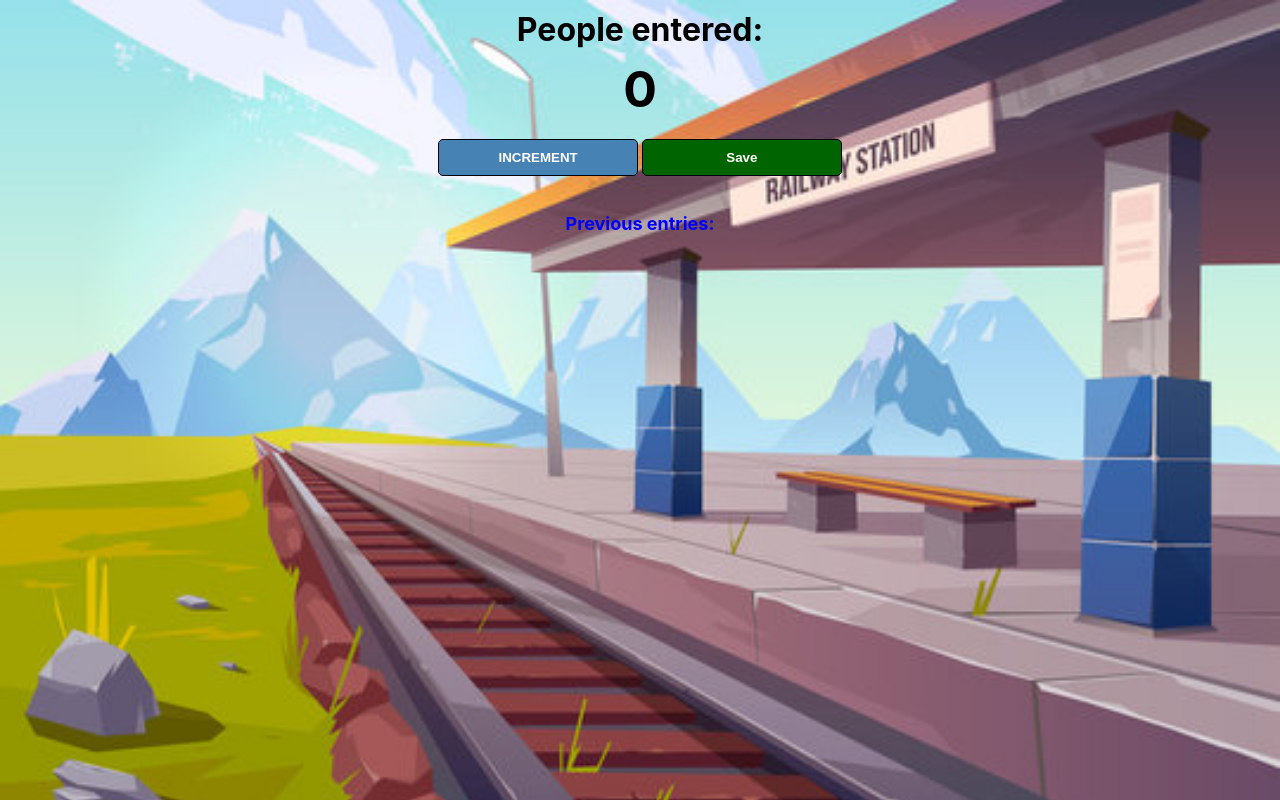
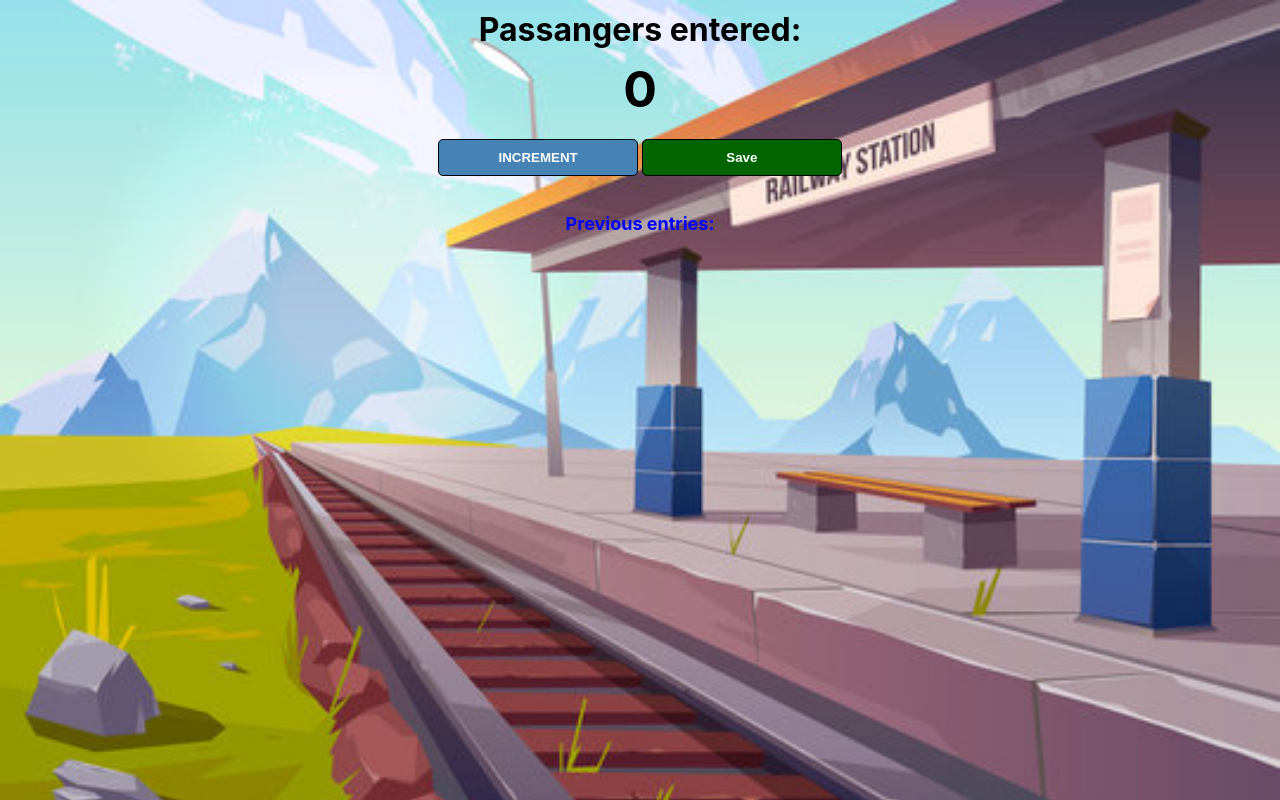
Before and after one commit to Aakarsh-Kamboj/passanger-count, a plain HTML site: page index.html in a window 1280 px wide. Drawn offline with Linux system fonts and the light colour scheme.

Commit message:
updated h1 in index.html

```diff
--- a/index.html
+++ b/index.html
@@ -8,7 +8,7 @@
 </head>
 <body>
     <div class="container">
-        <h1>People entered:</h1>
+        <h1>Passangers entered:</h1>
         <h2 id="count-el">0</h2>
         <button class="btn1" id="increment-btn" onclick="increment()">INCREMENT</button>
         <button class="btn2" id="save-btn" onclick="save()">Save</button>
```
